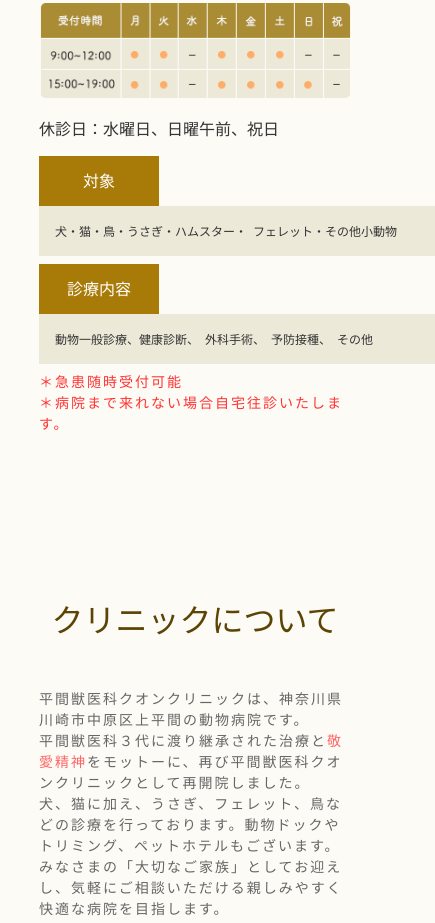
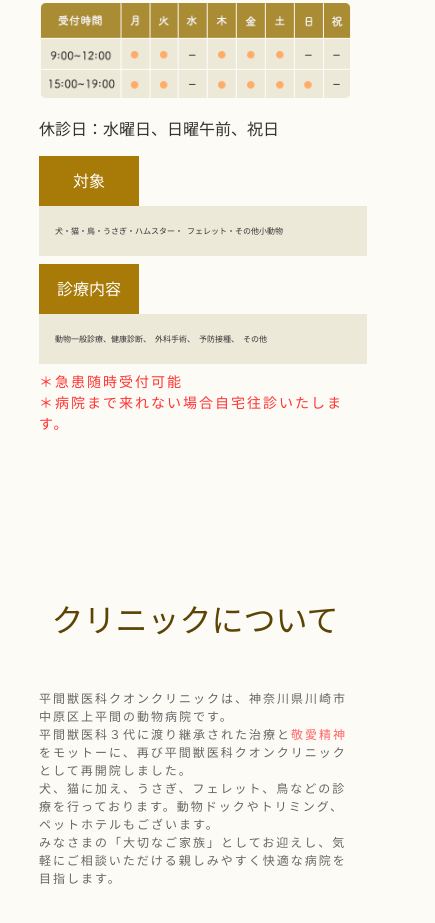
Before and after one commit to kana-box/rensyu2, a plain HTML site: page index.html in a window 390 px wide. Shown: the part 1033-1956 px from the top of the page, 435 px wide, since content can reach past the window. Drawn offline with Linux system fonts and the light colour scheme.

Commit message:
Update style.css

```diff
--- a/css/style.css
+++ b/css/style.css
@@ -847,20 +847,20 @@ header{
   background-color: #a87b09;
   color: #fff;
   float: left;
-  width: 120px;
+  width: 80px;
   height: 50px;
   line-height: 50px;
 }
 
 .guideright tr td{
   background-color: #ede9d8;
+  width: 100%;
   float: left;
-  width: 380px;
   height: 50px;
   line-height: 50px;
   color: #333;
   padding-left: 16px;
-  font-size: 12px;
+  font-size: 8px;
 }
 
 .guidered{
@@ -893,7 +893,7 @@ header{
 }
 
 .clinicinner p{
-  font-size: 14px;
+  font-size: 12px;
   color: #666666;
   letter-spacing: 2px;
   line-height: 1.5;
@@ -1313,7 +1313,7 @@ header{
   background-color: #a87b09;
   color: #fff;
   float: left;
-  width: 120px;
+  width: 100px;
   height: 50px;
   line-height: 50px;
 }
@@ -1321,12 +1321,12 @@ header{
 .guideright tr td{
   background-color: #ede9d8;
   float: left;
-  width: 380px;
+  width: 100%;
   height: 50px;
   line-height: 50px;
   color: #333;
   padding-left: 16px;
-  font-size: 12px;
+  font-size: 8px;
 }
 
 .guidered{
@@ -1359,7 +1359,7 @@ header{
 }
 
 .clinicinner p{
-  font-size: 14px;
+  font-size: 12px;
   color: #666666;
   letter-spacing: 2px;
   line-height: 1.5;
```
